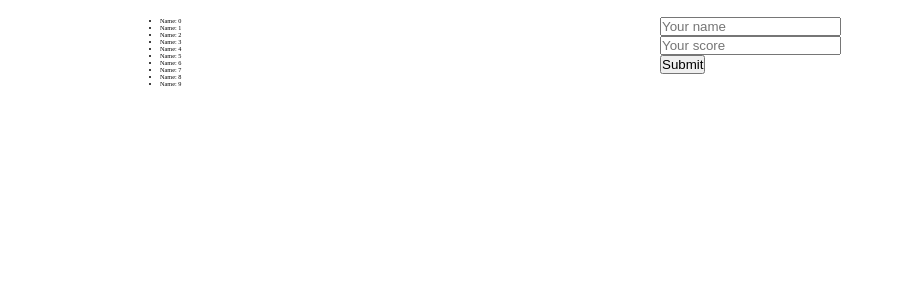
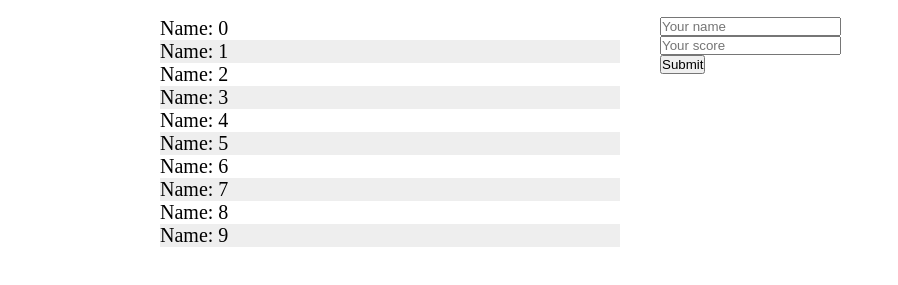
Before and after one commit to olawale-o/leaderboard-task, a website built with webpack: page src/index.html in a window 1280 px wide. Shown: the part 145-430 px from the top of the page, without its empty margins (0-898 px from the left). Built offline with nearby package versions, Linux system fonts and the light colour scheme.

Commit message:
Modify style.css file

```diff
--- a/src/stylesheets/style.css
+++ b/src/stylesheets/style.css
@@ -12,6 +12,19 @@ html {
 
 body {
   font-size: 62.5%;
+}
+
+li {
+  list-style: none;
+  font-size: 2rem;
+}
+
+li:nth-child(odd) {
+  background: #fff;
+}
+
+li:nth-child(even) {
+  background: #eee;
 }
 
 .nav {
```
